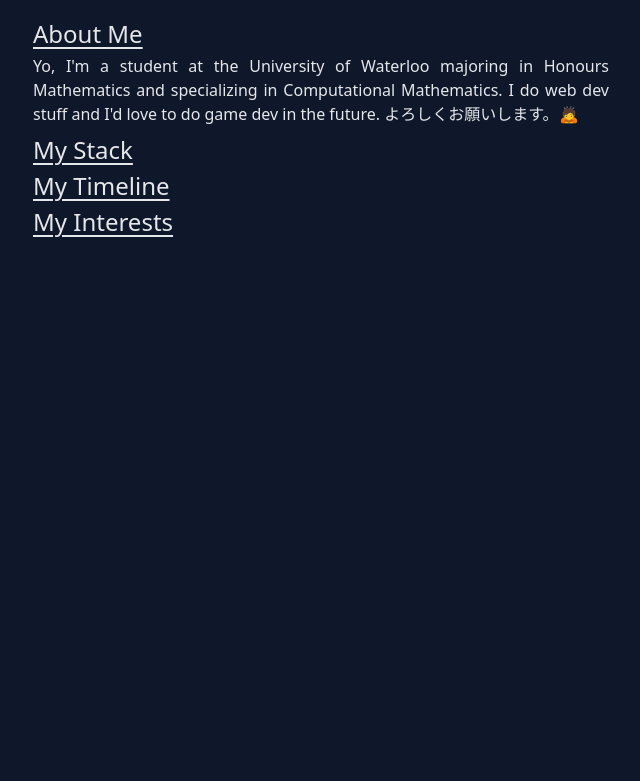
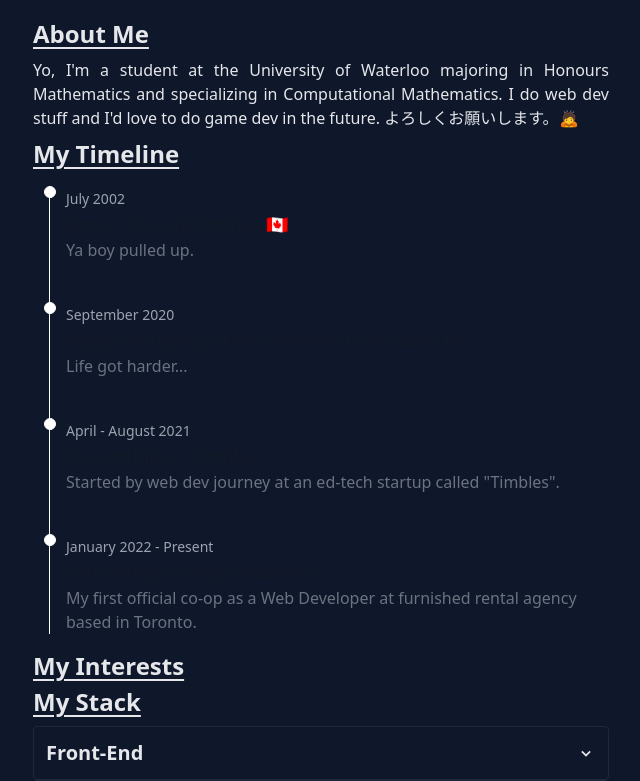
Before and after one commit to yung-tat/yung-tat.github.io, a React (Create React App) app: page / in a window 1280 px wide. Shown: the part 260-1041 px from the top of the page, without its empty margins (319-959 px from the left). Before the commit the page ends 800 px from the top, so only its background shows below. Built offline with nearby package versions, Linux system fonts and the light colour scheme.

Commit message:
Add more info to about page

```diff
--- a/src/pages/About.tsx
+++ b/src/pages/About.tsx
@@ -1,4 +1,6 @@
 import * as React from 'react';
+import Timeline from "../components/Timeline"
+import StackList from '../components/StackList';
 
 export interface IAboutProps {
 }
@@ -6,16 +8,18 @@ export interface IAboutProps {
 export default class About extends React.Component<IAboutProps> {
   public render() {
     return (
-      <div className='max-w-xl m-auto centered text-gray-200'>
-        <h1 className='text-2xl underline underline-offset-4 mb-1'>About Me</h1>
-          <p className='text-justify text-md mb-2'>
+      <div className='max-w-xl m-auto centered text-gray-200 font-semibold'>
+        <h1 className='text-2xl underline underline-offset-4 mb-2'>About Me</h1>
+          <p className='text-justify text-md mb-2 font-normal'>
             Yo, I'm a student at the University of Waterloo majoring in Honours Mathematics
             and specializing in Computational Mathematics. I do web dev stuff and I'd
             love to do game dev in the future. よろしくお願いします。🙇
           </p>
-        <h1 className='text-2xl underline underline-offset-4 mb-1'>My Stack</h1>
-        <h1 className='text-2xl underline underline-offset-4 mb-1'>My Timeline</h1>
+        <h1 className='text-2xl underline underline-offset-4 mb-2'>My Timeline</h1>
+          <Timeline />
         <h1 className='text-2xl underline underline-offset-4 mb-1'>My Interests</h1>
+        <h1 className='text-2xl underline underline-offset-4 mb-2'>My Stack</h1>
+          <StackList />
 
       </div>
     );
```
